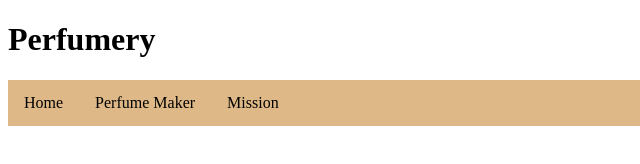
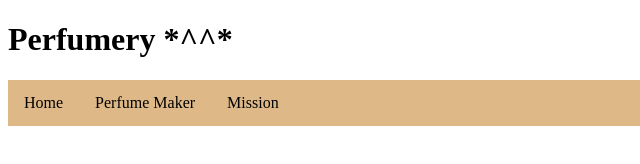
Before and after one commit to VinroyZ/perfumeMaker, a plain HTML site: page index.html in a window 1280 px wide. Shown: the full height of the page, 0-640 px from the left. Drawn offline with Linux system fonts and the light colour scheme.

Commit message:
Design Edition

```diff
--- a/index.html
+++ b/index.html
@@ -7,7 +7,7 @@
     <title>Perfumery - Welcome to our shop</title>
 </head>
 <body>
-    <h1>Perfumery</h1>
+    <h1>Perfumery *^^*</h1>
 
     <!--Nav Bar simple-->
     <ul>
```
